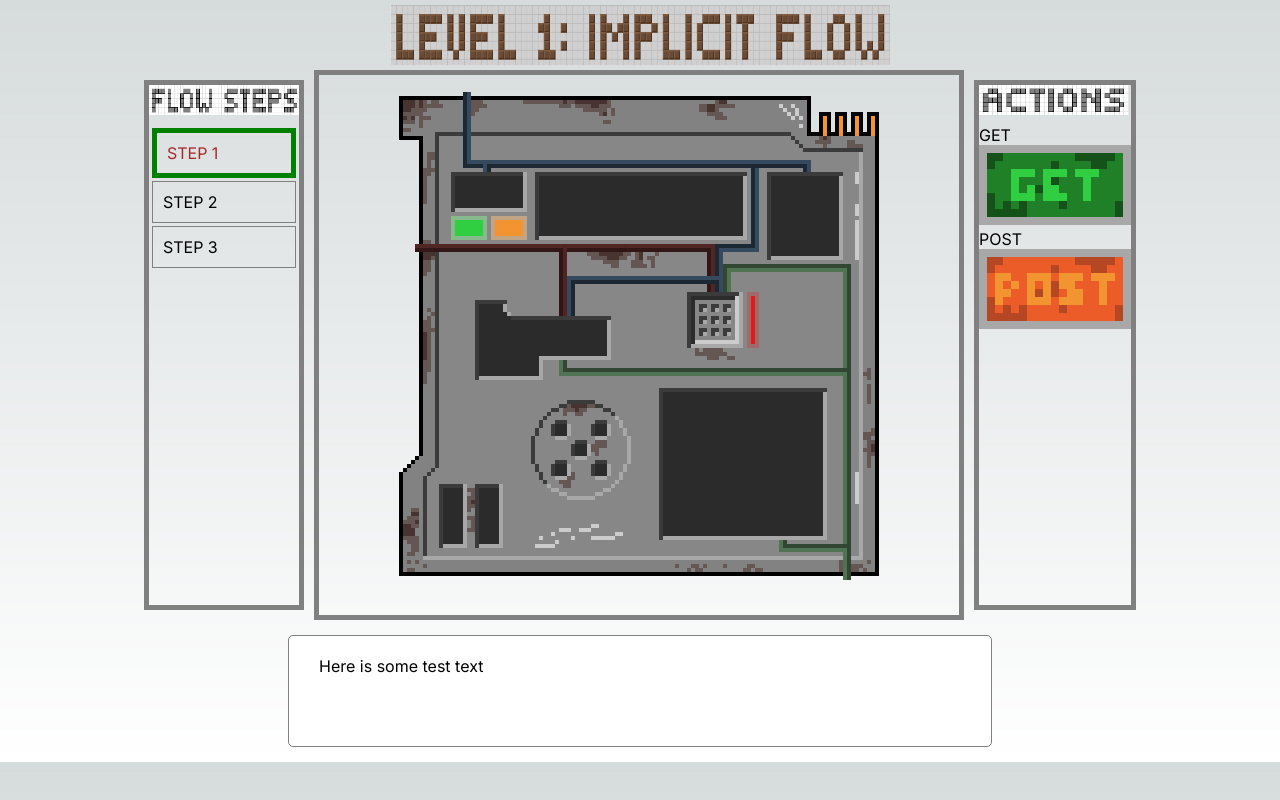
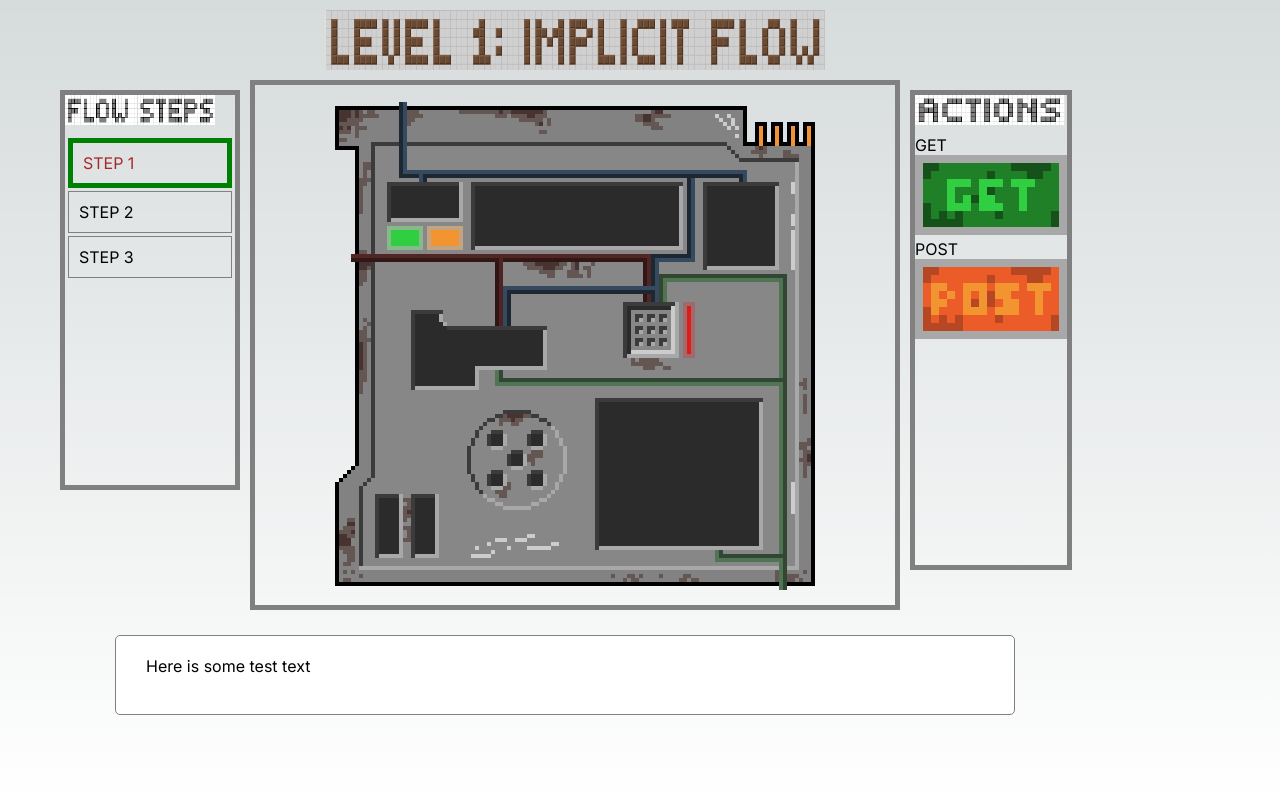
Before and after one commit to mattcobley/oidc-game, a Next.js app: page /game/implicit-flow in a window 1280 px wide. Built offline with nearby package versions, Linux system fonts and the light colour scheme.

Commit message:
Operation absolute

```diff
--- a/src/app/game/game.module.css
+++ b/src/app/game/game.module.css
@@ -1,8 +1,6 @@
 .levelpage {
-  display: flex;
-  flex-direction: column;
-  justify-content: space-evenly;
-  align-items: center;
+  height: 800px;
+  width: 1300px;
 }
 
 .center {
@@ -16,21 +14,27 @@
 
 .pagetitle {
   min-height: 50px;
+  position: absolute;
+  top: 5px;
+  left: 320px;
 }
 
 .content {
-  display: flex;
-  flex-direction: row;
-  min-height: 50vh;
+  position: absolute;
+  top: 80px;
+  left: 50px;
 }
 
 .speech {
-  min-height: 14vh;
-  min-width: 55vw;
   border-radius: 5px;
   margin: 15px;
   border: 1px solid grey;
   background-color: white;
+  position: absolute;
+  top: 620px;
+  left: 100px;
+  width: 900px;
+  height: 80px;
 }
 
 .innerspeech {
@@ -40,8 +44,12 @@
 
 .stepslist {
   border: 5px solid grey;
-  min-height: 60vh;
+  height: 400px;
+  width: 180px;
   margin: 10px;
+  position: absolute;
+  top: 0;
+  left: 0;
 }
 
 .stepslisttitle {
@@ -64,8 +72,10 @@
 .codeinternal {
   border: 5px solid grey;
   width: 650px;
-  height: 550px;
-  flex-grow: 0;
+  height: 530px;
+  position: absolute;
+  top: 0;
+  left: 200px;
 }
 
 .requestPanel {}
@@ -74,6 +84,9 @@
   border: 5px solid grey;
   min-height: 60vh;
   margin: 10px;
+  position: absolute;
+  top: 0;
+  left: 850px;
 }
 
 .optionslisttitle {
```
